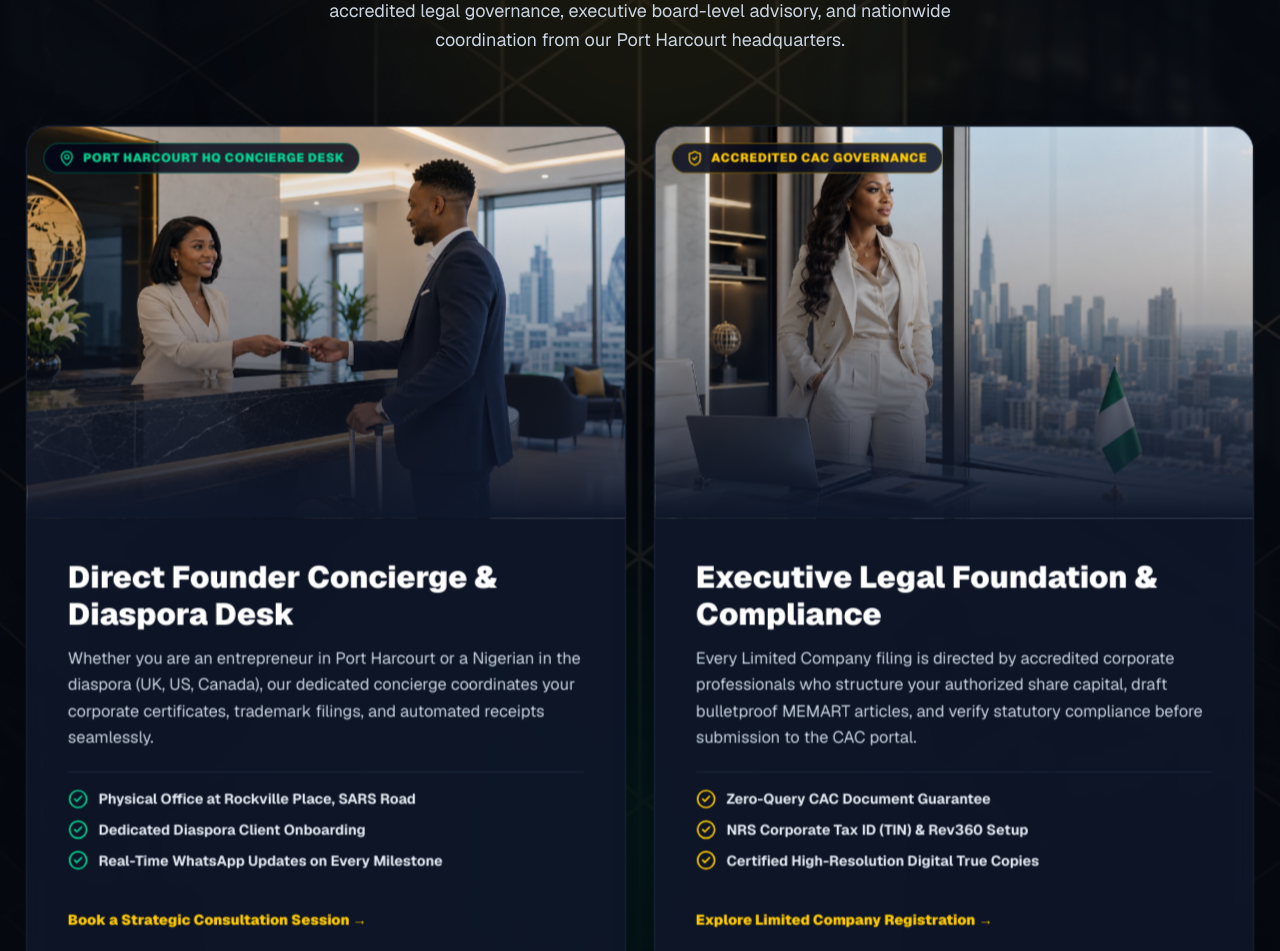
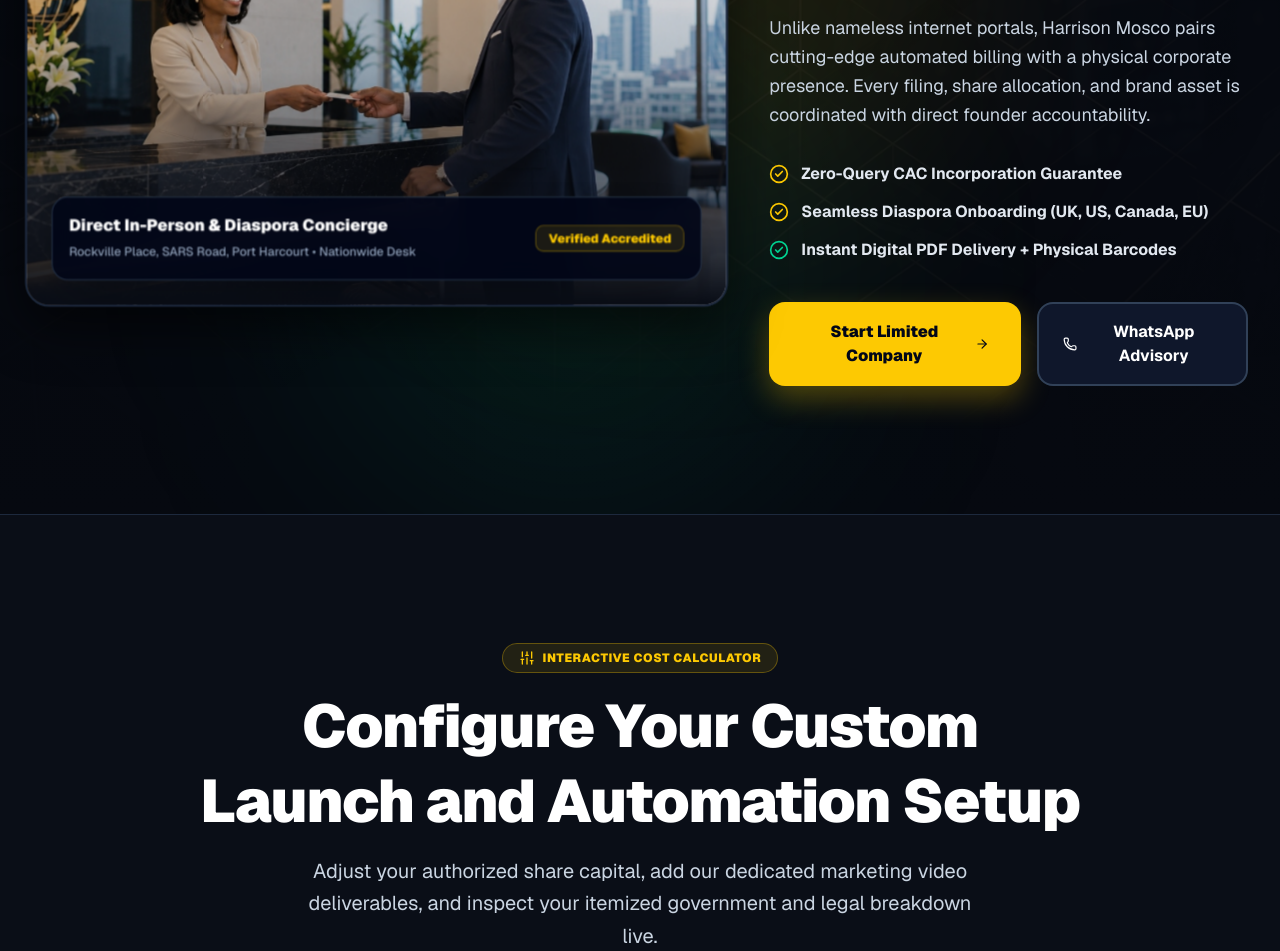
Before and after one commit to dev-anna-life/harrison-mosco, a Next.js app: page / in a window 1280 px wide. Shown: the part 5000-5951 px from the top of the page. Built offline with nearby package versions, Linux system fonts and the light colour scheme.

Commit message:
refactor: dedicate about page exclusively to executive leader image and enhance homepage concierge desk showcase with visible luxury background textures

```diff
--- a/app/about/page.tsx
+++ b/app/about/page.tsx
@@ -43,7 +43,7 @@ export default function AboutPage() {
         </div>
       </section>
 
-      {/* Philosophy & Executive Visual Section */}
+      {/* Philosophy & Executive Leadership Section (Single Dedicated Image: Executive Leader) */}
       <section className="py-24 sm:py-32 bg-[#070b13]">
         <div className="max-w-6xl mx-auto px-4 sm:px-6 lg:px-8 space-y-20">
           <div className="grid grid-cols-1 md:grid-cols-2 gap-12 items-center">
@@ -74,17 +74,18 @@ export default function AboutPage() {
               </div>
             </Reveal>
 
-            {/* Visual Hero Image: Executive Office */}
+            {/* The Executive Leader Image */}
             <Reveal type="right" delay={200} duration={0.8}>
               <HoverCard>
                 <div className="rounded-3xl border border-slate-800 hover:border-[#FDC902]/50 overflow-hidden shadow-2xl bg-[#0f172a] relative">
-                  <div className="relative h-96 sm:h-[420px] w-full">
+                  <div className="relative h-96 sm:h-[450px] w-full">
                     <Image
                       src="/images/executive-office.jpg"
                       alt="Harrison Mosco Executive Boardroom Leadership"
                       fill
                       className="object-cover object-center"
                       sizes="(max-width: 768px) 100vw, 50vw"
+                      priority
                     />
                     <div className="absolute inset-0 bg-gradient-to-t from-[#0a0e17] via-transparent to-transparent opacity-80" />
                     <div className="absolute bottom-6 left-6 right-6 p-4 rounded-2xl bg-slate-950/90 backdrop-blur-md border border-slate-800 space-y-1">
@@ -92,7 +93,7 @@ export default function AboutPage() {
                         Accredited Corporate Affairs Commission Governance
                       </strong>
                       <span className="text-xs text-[#FDC902] font-semibold block">
-                        Port Harcourt Headquarters • Complete Zero-Query Guarantee
+                        Port Harcourt Headquarters • Zero-Query Legal Desk
                       </span>
                     </div>
                   </div>
@@ -141,55 +142,36 @@ export default function AboutPage() {
 
           {/* Regional Hubs & Physical Footprint */}
           <Reveal type="up" delay={300} duration={0.8}>
-            <div className="p-8 sm:p-14 rounded-3xl bg-[#0f172a] border border-slate-800 shadow-2xl space-y-10">
-              <div className="grid grid-cols-1 lg:grid-cols-12 gap-8 items-center">
-                <div className="lg:col-span-7 space-y-4">
+            <div className="p-8 sm:p-14 rounded-3xl bg-[#0f172a] border border-slate-800 shadow-2xl space-y-8">
+              <div className="text-center max-w-2xl mx-auto space-y-3">
                 <span className="text-xs font-black text-[#FDC902] uppercase tracking-widest block">
                   Physical Footprint
                 </span>
                 <h3 className="text-3xl sm:text-4xl font-black text-white">
-                    Nationwide Coordination Desks &amp; Client Concierge
+                  Nationwide Coordination Desks
                 </h3>
                 <p className="text-sm sm:text-base text-slate-300 font-normal leading-relaxed">
-                    Our primary operational and legal desk operates from Port Harcourt, with dedicated regional contact desks serving entrepreneurs across Lagos, Abuja, and international diaspora clients worldwide.
+                  Our primary legal operational desk operates from Port Harcourt, with active contact desks serving entrepreneurs across Lagos, Abuja, and international diaspora clients worldwide.
                 </p>
-
-                  <div className="grid grid-cols-1 sm:grid-cols-3 gap-4 pt-4 text-xs">
-                    <div className="p-4 bg-[#0a0e17] rounded-xl border border-slate-800 space-y-1">
-                      <span className="text-[#FDC902] font-black uppercase text-[10px] block">Headquarters</span>
-                      <strong className="block text-white text-sm">Port Harcourt</strong>
-                      <p className="text-slate-400 text-[11px]">Rockville Place, SARS Road</p>
               </div>
 
-                    <div className="p-4 bg-[#0a0e17] rounded-xl border border-slate-800 space-y-1">
-                      <span className="text-slate-400 font-black uppercase text-[10px] block">South-West Hub</span>
-                      <strong className="block text-white text-sm">Lagos Desk</strong>
-                      <p className="text-slate-400 text-[11px]">Bucknor, Isolo Jakande Gate</p>
+              <div className="grid grid-cols-1 sm:grid-cols-3 gap-6 pt-4 text-sm">
+                <div className="p-6 bg-[#0a0e17] rounded-2xl border border-slate-800 space-y-2">
+                  <span className="text-[#FDC902] font-black uppercase text-xs block">Headquarters</span>
+                  <strong className="block text-white text-base">Port Harcourt Desk</strong>
+                  <p className="text-slate-400 text-xs">Rockville Place, SARS Road, Port Harcourt, Rivers State.</p>
                 </div>
 
-                    <div className="p-4 bg-[#0a0e17] rounded-xl border border-slate-800 space-y-1">
-                      <span className="text-slate-400 font-black uppercase text-[10px] block">Federal Capital</span>
-                      <strong className="block text-white text-sm">Abuja FCT</strong>
-                      <p className="text-slate-400 text-[11px]">Kusase Plaza, Dutse Apo</p>
-                    </div>
-                  </div>
+                <div className="p-6 bg-[#0a0e17] rounded-2xl border border-slate-800 space-y-2">
+                  <span className="text-slate-400 font-black uppercase text-xs block">South-West Hub</span>
+                  <strong className="block text-white text-base">Lagos Contact Desk</strong>
+                  <p className="text-slate-400 text-xs">Okoye Street, Bucknor, Isolo Jakande Gate, Lagos State.</p>
                 </div>
 
-                {/* Concierge Image */}
-                <div className="lg:col-span-5">
-                  <div className="relative h-64 sm:h-80 w-full rounded-2xl overflow-hidden border border-slate-800 shadow-xl">
-                    <Image
-                      src="/images/concierge-reception.jpg"
-                      alt="Harrison Mosco Concierge Reception Desk"
-                      fill
-                      className="object-cover object-center"
-                      sizes="(max-width: 768px) 100vw, 40vw"
-                    />
-                    <div className="absolute inset-0 bg-gradient-to-t from-[#0a0e17]/80 via-transparent to-transparent" />
-                    <div className="absolute bottom-4 left-4 right-4 text-xs font-bold text-white bg-slate-950/80 p-2.5 rounded-lg border border-slate-800">
-                      In-Person Client Onboarding Desk
-                    </div>
-                  </div>
+                <div className="p-6 bg-[#0a0e17] rounded-2xl border border-slate-800 space-y-2">
+                  <span className="text-slate-400 font-black uppercase text-xs block">Federal Capital</span>
+                  <strong className="block text-white text-base">Abuja FCT Desk</strong>
+                  <p className="text-slate-400 text-xs">Kusase Plaza, Dutse Apo, Federal Capital Territory.</p>
                 </div>
               </div>
             </div>
--- a/components/home/executive-showcase.tsx
+++ b/components/home/executive-showcase.tsx
@@ -3,160 +3,118 @@
 import React from "react";
 import Image from "next/image";
 import Link from "next/link";
-import { ShieldCheck, Building2, CheckCircle2, ArrowRight, MapPin, Award } from "lucide-react";
+import { ShieldCheck, Building2, CheckCircle2, ArrowRight, MapPin, Phone, Award, Clock } from "lucide-react";
 import { Reveal } from "@/components/motion/Reveal";
 import { HoverCard } from "@/components/motion/HoverCard";
 
 export function ExecutiveShowcase() {
   return (
     <section className="py-24 sm:py-32 bg-[#060910] border-b border-slate-800 text-white relative overflow-hidden">
-      {/* Bespoke Luxury Background Texture */}
-      <div className="absolute inset-0 z-0 opacity-15 pointer-events-none">
+      {/* Luxury Obsidian Architectural Grid Texture */}
+      <div className="absolute inset-0 z-0 opacity-25 pointer-events-none">
         <Image
           src="/images/bg-luxury-obsidian.jpg"
-          alt="Luxury Obsidian Architecture"
+          alt="Luxury Obsidian Architecture Texture"
           fill
           className="object-cover object-center"
-          priority={false}
         />
-        <div className="absolute inset-0 bg-gradient-to-b from-[#060910] via-transparent to-[#060910]" />
+        <div className="absolute inset-0 bg-gradient-to-b from-[#060910] via-[#060910]/80 to-[#060910]" />
       </div>
 
-      <div className="glow-orb w-[600px] h-[600px] bg-[#FDC902]/8 top-0 right-1/4" />
-      <div className="glow-orb w-[500px] h-[500px] bg-emerald-500/8 bottom-0 left-1/4" />
+      <div className="glow-orb w-[600px] h-[600px] bg-[#FDC902]/10 top-0 right-1/4" />
+      <div className="glow-orb w-[500px] h-[500px] bg-emerald-500/10 bottom-0 left-1/4" />
 
       <div className="max-w-7xl mx-auto px-4 sm:px-6 lg:px-8 relative z-10">
-        <Reveal type="up" duration={0.8}>
-          <div className="text-center max-w-3xl mx-auto mb-16 sm:mb-20">
-            <span className="inline-flex items-center gap-2 px-4 py-1.5 rounded-full bg-[#FDC902]/10 border border-[#FDC902]/30 text-[#FDC902] text-xs font-black uppercase tracking-wider mb-4">
-              <Award className="w-4 h-4" />
-              <span>Accredited Physical &amp; Digital Presence</span>
-            </span>
-            <h2 className="text-3xl sm:text-5xl lg:text-6xl font-black text-white tracking-tight leading-tight">
-              Corporate Authority Built on Physical Trust
-            </h2>
-            <p className="text-base sm:text-lg text-slate-300 mt-4 leading-relaxed font-normal max-w-2xl mx-auto">
-              Unlike nameless online portals or unaccredited agents, Harrison Mosco provides accredited legal governance,
-              executive board-level advisory, and nationwide coordination from our Port Harcourt headquarters.
-            </p>
-          </div>
-        </Reveal>
-
-        <div className="grid grid-cols-1 lg:grid-cols-2 gap-10 items-stretch">
-          {/* Card 1 (First): Concierge Desk & Physical Client Handover */}
-          <Reveal type="left" duration={0.8}>
+        <div className="grid grid-cols-1 lg:grid-cols-12 gap-12 items-center">
+          {/* Left: Prominent Concierge Reception Desk Image */}
+          <Reveal type="left" duration={0.8} className="lg:col-span-7">
             <HoverCard>
-              <div className="bg-[#0f172a]/90 backdrop-blur-sm rounded-3xl border border-slate-800 hover:border-[#FDC902]/50 overflow-hidden shadow-2xl transition-card h-full flex flex-col justify-between">
-                <div className="relative h-72 sm:h-96 w-full overflow-hidden">
+              <div className="bg-[#0f172a] rounded-3xl border-2 border-slate-800 hover:border-[#FDC902]/60 overflow-hidden shadow-[0_20px_50px_rgba(0,0,0,0.6)] relative group">
+                <div className="relative h-80 sm:h-[460px] w-full">
                   <Image
                     src="/images/concierge-reception.jpg"
-                    alt="Harrison Mosco Concierge Reception and Client Onboarding"
+                    alt="Harrison Mosco Corporate Reception and Concierge Desk"
                     fill
-                    className="object-cover object-center transform hover:scale-105 transition-transform duration-700"
-                    sizes="(max-width: 768px) 100vw, 50vw"
+                    className="object-cover object-center transform group-hover:scale-105 transition-transform duration-700"
+                    sizes="(max-width: 1024px) 100vw, 60vw"
+                    priority
                   />
-                  <div className="absolute inset-0 bg-gradient-to-t from-[#0f172a] via-[#0f172a]/30 to-transparent" />
-                  <div className="absolute top-4 left-4 inline-flex items-center gap-2 px-3.5 py-1.5 rounded-full bg-slate-950/80 backdrop-blur-md border border-emerald-500/40 text-emerald-400 text-xs font-black uppercase tracking-wider">
-                    <MapPin className="w-4 h-4 text-emerald-400" />
-                    <span>Port Harcourt HQ Concierge Desk</span>
-                  </div>
-                </div>
+                  <div className="absolute inset-0 bg-gradient-to-t from-[#0a0e17] via-[#0a0e17]/20 to-transparent" />
 
-                <div className="p-8 sm:p-10 space-y-5 flex-1 flex flex-col justify-between">
-                  <div className="space-y-3">
-                    <h3 className="text-2xl sm:text-3xl font-black text-white">
-                      Direct Founder Concierge &amp; Diaspora Desk
-                    </h3>
-                    <p className="text-sm sm:text-base text-slate-300 leading-relaxed font-normal">
-                      Whether you are an entrepreneur in Port Harcourt or a Nigerian in the diaspora (UK, US, Canada),
-                      our dedicated concierge coordinates your corporate certificates, trademark filings, and automated receipts seamlessly.
-                    </p>
+                  {/* Top Floating Badge */}
+                  <div className="absolute top-5 left-5 inline-flex items-center gap-2 px-4 py-2 rounded-full bg-slate-950/85 backdrop-blur-md border border-[#FDC902]/50 text-[#FDC902] text-xs font-black uppercase tracking-wider shadow-xl">
+                    <MapPin className="w-4 h-4 text-[#FDC902]" />
+                    <span>Port Harcourt Headquarters Concierge</span>
                   </div>
 
-                  <div className="space-y-2.5 pt-4 border-t border-slate-800 text-sm text-slate-200 font-bold">
-                    <div className="flex items-center gap-2.5">
-                      <CheckCircle2 className="w-5 h-5 text-emerald-400 shrink-0" />
-                      <span>Physical Office at Rockville Place, SARS Road</span>
+                  {/* Bottom Floating Info Pill */}
+                  <div className="absolute bottom-6 left-6 right-6 p-4 rounded-2xl bg-slate-950/90 backdrop-blur-md border border-slate-700/80 flex flex-wrap items-center justify-between gap-3 shadow-2xl">
+                    <div>
+                      <strong className="text-white text-sm sm:text-base font-black block">
+                        Direct In-Person &amp; Diaspora Concierge
+                      </strong>
+                      <span className="text-xs text-slate-400 font-medium">
+                        Rockville Place, SARS Road, Port Harcourt • Nationwide Desk
+                      </span>
                     </div>
-                    <div className="flex items-center gap-2.5">
-                      <CheckCircle2 className="w-5 h-5 text-emerald-400 shrink-0" />
-                      <span>Dedicated Diaspora Client Onboarding</span>
-                    </div>
-                    <div className="flex items-center gap-2.5">
-                      <CheckCircle2 className="w-5 h-5 text-emerald-400 shrink-0" />
-                      <span>Real-Time WhatsApp Updates on Every Milestone</span>
-                    </div>
-                  </div>
-
-                  <div className="pt-4">
-                    <Link
-                      href="/book"
-                      className="inline-flex items-center gap-2 text-sm font-black text-[#FDC902] hover:underline"
-                    >
-                      <span>Book a Strategic Consultation Session &rarr;</span>
-                    </Link>
+                    <span className="text-xs font-black text-[#FDC902] bg-[#FDC902]/10 px-3 py-1 rounded-lg border border-[#FDC902]/30">
+                      Verified Accredited
+                    </span>
                   </div>
                 </div>
               </div>
             </HoverCard>
           </Reveal>
 
-          {/* Card 2: Executive Office & Legal Governance */}
-          <Reveal type="right" delay={200} duration={0.8}>
-            <HoverCard>
-              <div className="bg-[#0f172a]/90 backdrop-blur-sm rounded-3xl border border-slate-800 hover:border-[#FDC902]/50 overflow-hidden shadow-2xl transition-card h-full flex flex-col justify-between">
-                <div className="relative h-72 sm:h-96 w-full overflow-hidden">
-                  <Image
-                    src="/images/executive-office.jpg"
-                    alt="Harrison Mosco Executive Corporate Governance Desk"
-                    fill
-                    className="object-cover object-center transform hover:scale-105 transition-transform duration-700"
-                    sizes="(max-width: 768px) 100vw, 50vw"
-                  />
-                  <div className="absolute inset-0 bg-gradient-to-t from-[#0f172a] via-[#0f172a]/30 to-transparent" />
-                  <div className="absolute top-4 left-4 inline-flex items-center gap-2 px-3.5 py-1.5 rounded-full bg-slate-950/80 backdrop-blur-md border border-[#FDC902]/40 text-[#FDC902] text-xs font-black uppercase tracking-wider">
-                    <ShieldCheck className="w-4 h-4 text-[#FDC902]" />
-                    <span>Accredited CAC Governance</span>
-                  </div>
-                </div>
+          {/* Right: Content & Executive Advisory */}
+          <Reveal type="right" delay={200} duration={0.8} className="lg:col-span-5 space-y-6">
+            <div className="inline-flex items-center gap-2 px-4 py-1.5 rounded-full bg-[#FDC902]/10 border border-[#FDC902]/30 text-[#FDC902] text-xs font-black uppercase tracking-wider">
+              <Award className="w-4 h-4" />
+              <span>Physical Trust &amp; Corporate Excellence</span>
+            </div>
 
-                <div className="p-8 sm:p-10 space-y-5 flex-1 flex flex-col justify-between">
-                  <div className="space-y-3">
-                    <h3 className="text-2xl sm:text-3xl font-black text-white">
-                      Executive Legal Foundation &amp; Compliance
-                    </h3>
-                    <p className="text-sm sm:text-base text-slate-300 leading-relaxed font-normal">
-                      Every Limited Company filing is directed by accredited corporate professionals who structure your authorized
-                      share capital, draft bulletproof MEMART articles, and verify statutory compliance before submission to the CAC portal.
-                    </p>
-                  </div>
+            <h2 className="text-3xl sm:text-5xl font-black text-white tracking-tight leading-tight">
+              A Dedicated Legal &amp; Concierge Desk for Serious Founders
+            </h2>
 
-                  <div className="space-y-2.5 pt-4 border-t border-slate-800 text-sm text-slate-200 font-bold">
-                    <div className="flex items-center gap-2.5">
-                      <CheckCircle2 className="w-5 h-5 text-[#FDC902] shrink-0" />
-                      <span>Zero-Query CAC Document Guarantee</span>
-                    </div>
-                    <div className="flex items-center gap-2.5">
-                      <CheckCircle2 className="w-5 h-5 text-[#FDC902] shrink-0" />
-                      <span>NRS Corporate Tax ID (TIN) &amp; Rev360 Setup</span>
-                    </div>
-                    <div className="flex items-center gap-2.5">
-                      <CheckCircle2 className="w-5 h-5 text-[#FDC902] shrink-0" />
-                      <span>Certified High-Resolution Digital True Copies</span>
-                    </div>
-                  </div>
+            <p className="text-base sm:text-lg text-slate-300 leading-relaxed font-normal">
+              Unlike nameless internet portals, Harrison Mosco pairs cutting-edge automated billing with a physical corporate presence.
+              Every filing, share allocation, and brand asset is coordinated with direct founder accountability.
+            </p>
 
-                  <div className="pt-4">
-                    <Link
-                      href="/limited"
-                      className="inline-flex items-center gap-2 text-sm font-black text-[#FDC902] hover:underline"
-                    >
-                      <span>Explore Limited Company Registration &rarr;</span>
-                    </Link>
-                  </div>
-                </div>
+            <div className="space-y-3.5 pt-2 text-sm sm:text-base text-slate-200 font-bold">
+              <div className="flex items-center gap-3">
+                <CheckCircle2 className="w-5 h-5 text-[#FDC902] shrink-0" />
+                <span>Zero-Query CAC Incorporation Guarantee</span>
               </div>
-            </HoverCard>
+              <div className="flex items-center gap-3">
+                <CheckCircle2 className="w-5 h-5 text-[#FDC902] shrink-0" />
+                <span>Seamless Diaspora Onboarding (UK, US, Canada, EU)</span>
+              </div>
+              <div className="flex items-center gap-3">
+                <CheckCircle2 className="w-5 h-5 text-emerald-400 shrink-0" />
+                <span>Instant Digital PDF Delivery + Physical Barcodes</span>
+              </div>
+            </div>
+
+            <div className="pt-4 flex flex-col sm:flex-row gap-4">
+              <Link
+                href="/limited"
+                className="px-8 py-4 bg-[#FDC902] hover:bg-amber-400 text-slate-950 font-black rounded-2xl text-sm sm:text-base shadow-[0_12px_30px_rgba(253,201,2,0.3)] transition-all text-center flex items-center justify-center gap-2"
+              >
+                <span>Start Limited Company</span>
+                <ArrowRight className="w-4 h-4" />
+              </Link>
+              <a
+                href="https://wa.me/2348137092154?text=Hello%20Harrison%20Mosco%2C%20I%20am%20reviewing%20your%20concierge%20desk%20and%20want%20to%20discuss%20incorporating%20my%20business."
+                target="_blank"
+                rel="noopener noreferrer"
+                className="px-6 py-4 bg-slate-900 hover:bg-slate-800 border-2 border-slate-700 hover:border-[#FDC902]/50 text-white font-bold rounded-2xl text-sm sm:text-base transition-all text-center flex items-center justify-center gap-2"
+              >
+                <Phone className="w-4 h-4" />
+                <span>WhatsApp Advisory</span>
+              </a>
+            </div>
           </Reveal>
         </div>
       </div>
```
Also changed, not shown: app/page.tsx (+4 -4 lines). Lines whose indentation alone changed are shown as unchanged.
